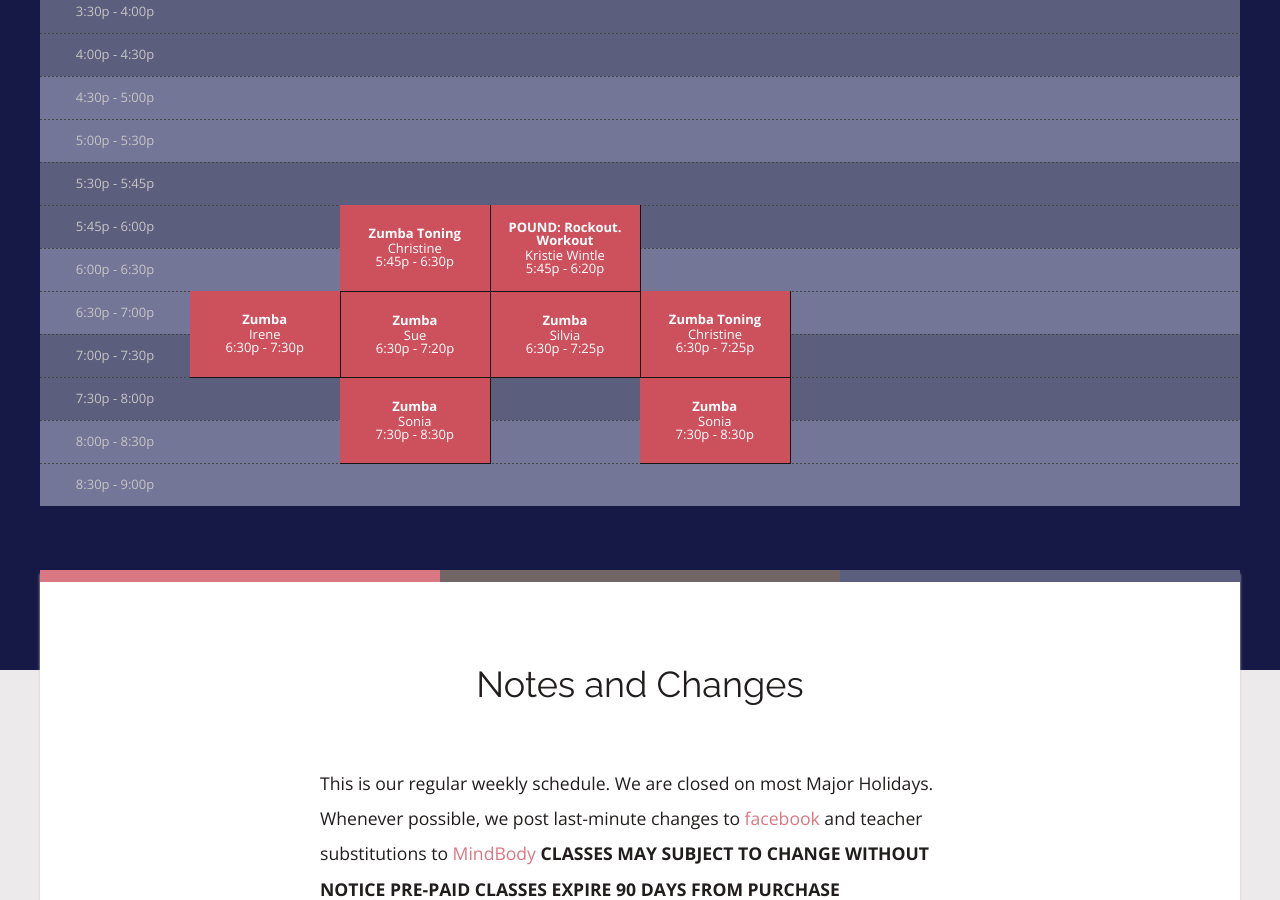
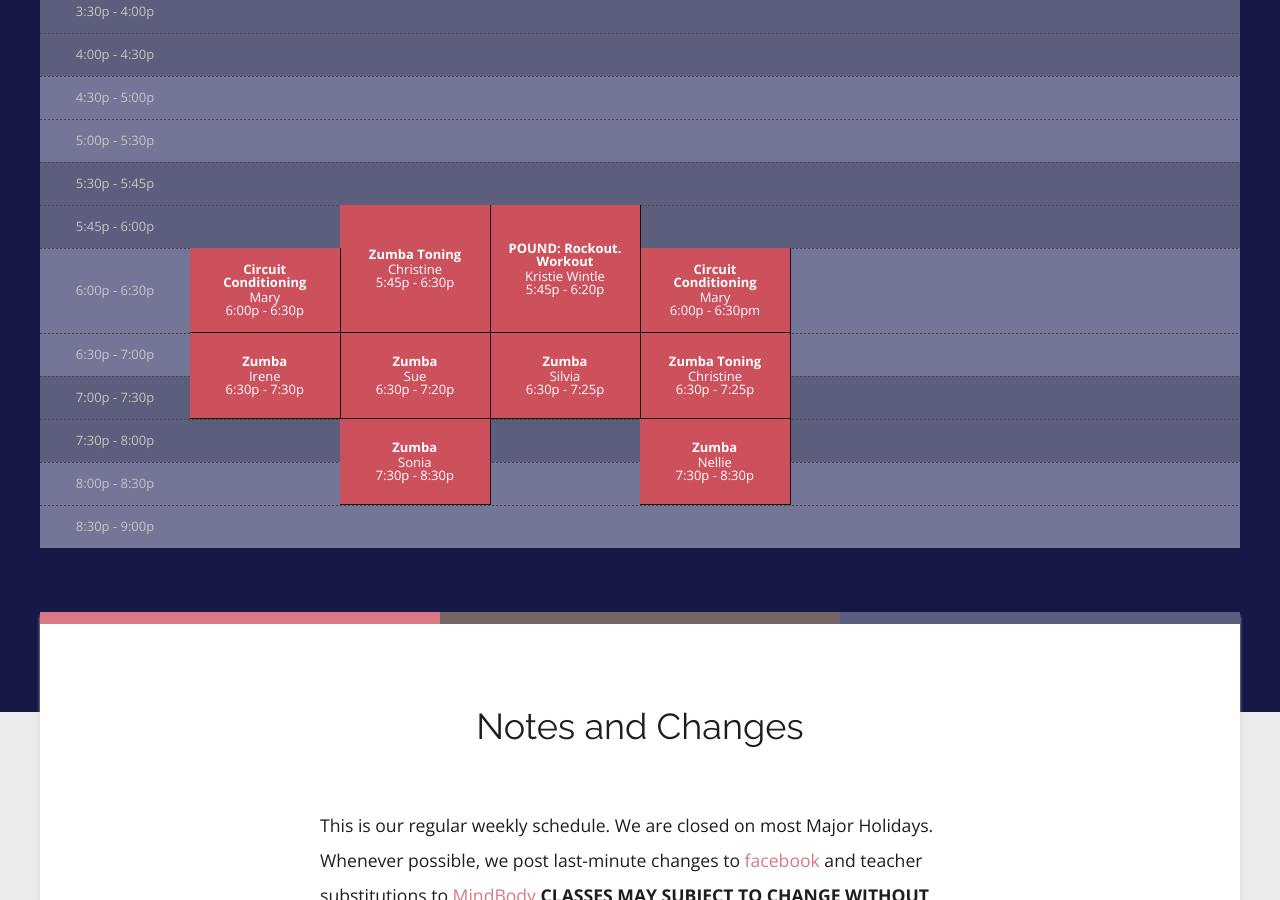
Before and after one commit to rwstone/shapeitup, a Jekyll site: the page built from schedule/index.md, in a window 1280 px wide and 900 px high, scrolled down 851 px. Built offline with Jekyll 4.4.1, drawn with Linux system fonts in a browser that asks for light colours; some web fonts are replaced.

Commit message:
Updated Index

```diff
--- a/schedule/index.md
+++ b/schedule/index.md
@@ -8,6 +8,12 @@ sessions:
   start_time: 8:00a
   end_time: 9:00a
   length: 2
+- class: Circuit Conditioning
+  instructor: Mary
+  day: Monday
+  start_time: 6:00p
+  end_time: 6:30p
+  length: 1
 - class: Zumba
   instructor: Irene
   day: Monday
@@ -56,6 +62,12 @@ sessions:
   start_time: 9:00a
   end_time: 10:00a
   length: 3
+- class: Circuit Conditioning
+  instructor: Mary
+  day: Thursday
+  start_time: 6:00p
+  end_time: 6:30pm
+  length: 1
 - class: Zumba Toning
   instructor: Christine
   day: Thursday
@@ -63,7 +75,7 @@ sessions:
   end_time: 7:25p
   length: 2
 - class: Zumba
-  instructor: Sonia
+  instructor: Nellie
   day: Thursday
   start_time: 7:30p
   end_time: 8:30p
@@ -92,12 +104,6 @@ sessions:
   start_time: 10:30a
   end_time: 11:30a
   length: 2
-- class:
-  instructor:
-  day:
-  start_time:
-  end_time:
-  length:
 days:
 - Monday
 - Tuesday
```
